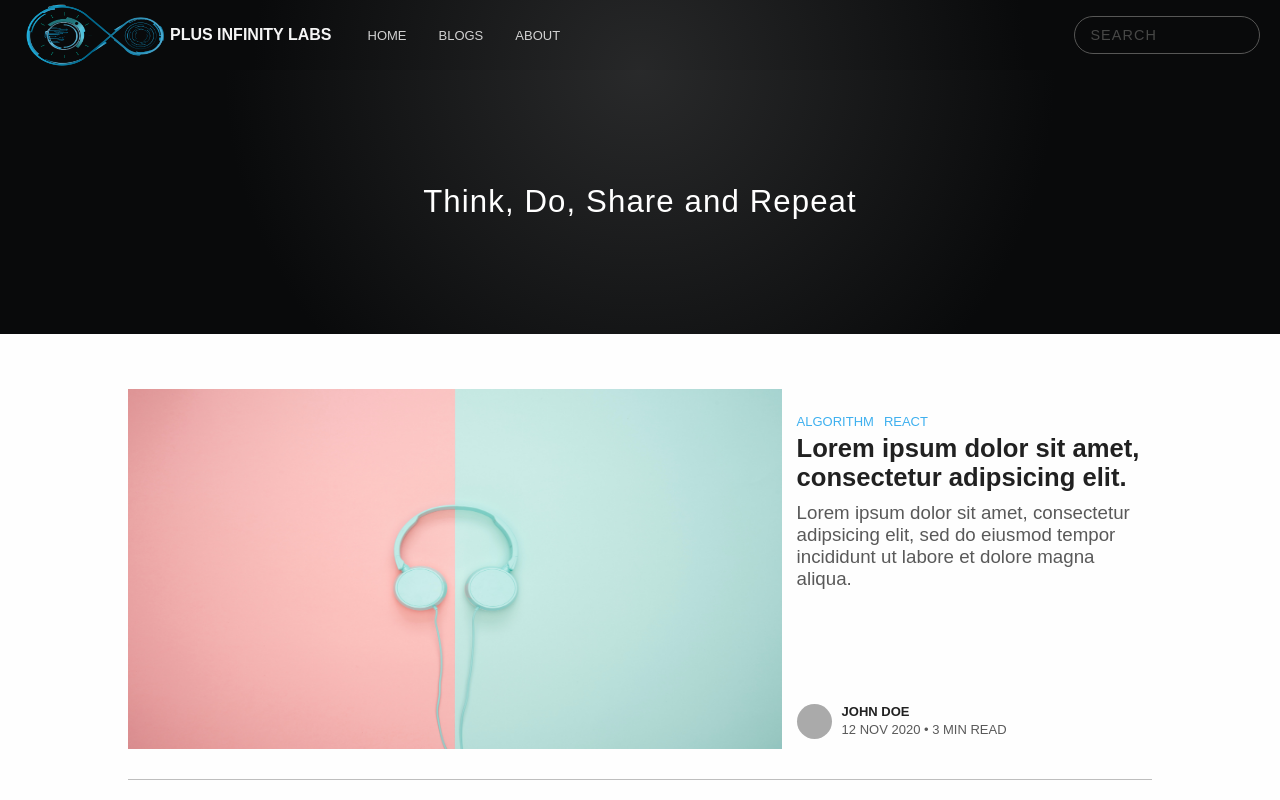
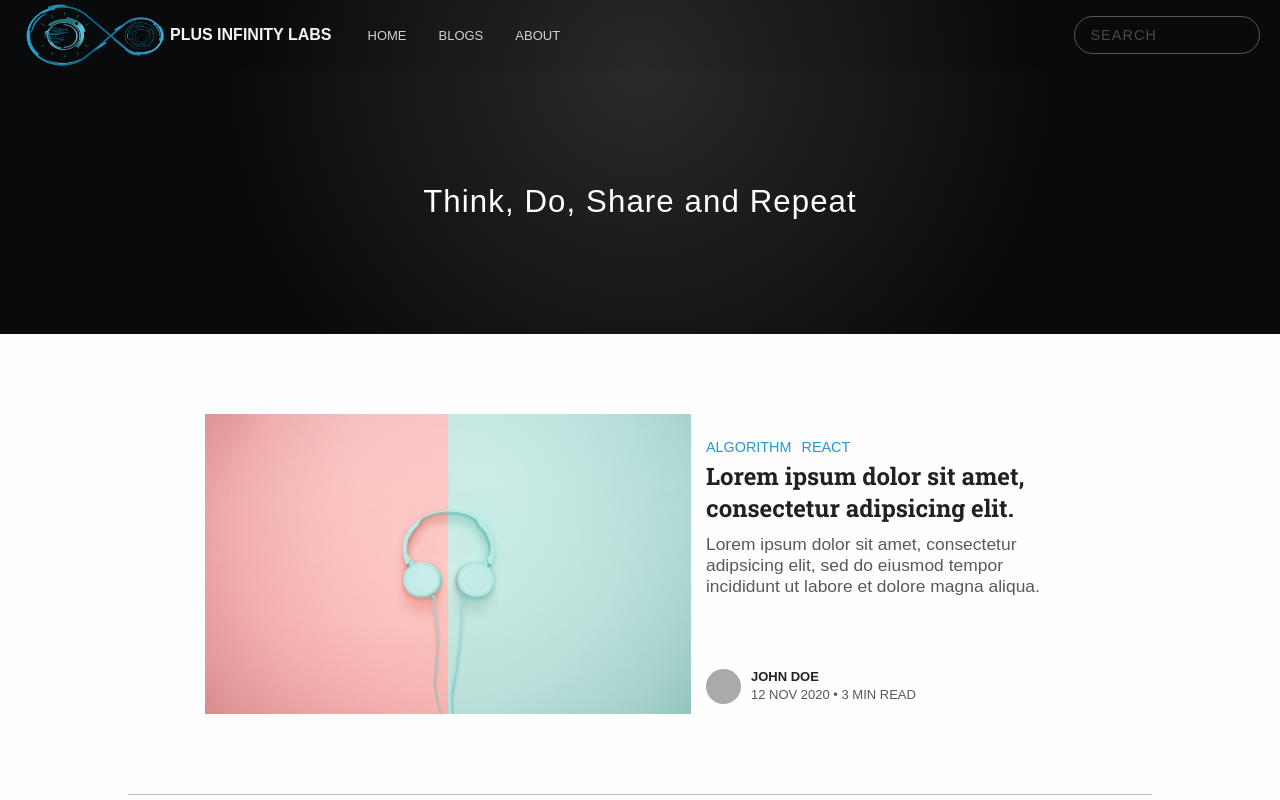
Before and after one commit to GowshikPrabhu/pi-labs-blog, a React (Create React App) app in the folder client/: page / in a window 1280 px wide. Shown: the top 800 px of the page. Built offline with nearby package versions, Linux system fonts and the light colour scheme; a web font is replaced by a local one.

Commit message:
change font styles for blog card

```diff
--- a/client/src/pages/Components/BlogCard/BlogCard.css
+++ b/client/src/pages/Components/BlogCard/BlogCard.css
@@ -30,9 +30,9 @@
 .blog-card-details .tag-area-card p {
   margin: 0;
   text-transform: uppercase;
-  font-size: 0.8125rem;
-  font-weight: 500;
-  color: #3eb0ef;
+  font-size: 0.9rem;
+  font-weight: 400;
+  color: #2596d3;
   width: fit-content;
 }
 .blog-card-details .tag-area-card p:hover {
@@ -44,12 +44,12 @@
 .blog-card-details .blog-card-title {
   margin: 0;
   font-weight: 700;
-  font-size: 1.3rem;
-  color: #212121;
+  /* font-size: 1.3rem; */
+  color: #202122;
 }
-.blog-card-details.dark .blog-card-title {
+/* .blog-card-details.dark .blog-card-title {
   color: #dcdcdc;
-}
+} */
 .blog-card-details .blog-card-description {
   margin: 10px 0 0 0;
   font-weight: 400;
@@ -57,9 +57,9 @@
   color: #595959;
   letter-spacing: 0.0008rem;
 }
-.blog-card-details.dark .blog-card-description {
+/* .blog-card-details.dark .blog-card-description {
   color: #b1b1b1;
-}
+} */
 .blog-card-details .blog-card-info {
   display: flex;
   flex-direction: row;
@@ -79,9 +79,9 @@
   margin: 0;
   padding-bottom: 3px;
 }
-.blog-card-details.dark .blog-card-info .info-name-time p:first-child {
+/* .blog-card-details.dark .blog-card-info .info-name-time p:first-child {
   color: #dcdcdc;
-}
+} */
 .blog-card-details .blog-card-info .info-name-time p:first-child:hover {
   text-decoration: underline;
 }
@@ -91,23 +91,25 @@
   color: #595959;
   margin: 0;
 }
-.blog-card-details.dark .blog-card-info .info-name-time p:last-child {
+/* .blog-card-details.dark .blog-card-info .info-name-time p:last-child {
   color: #b1b1b1;
-}
+} */
 /* Horizontal mode */
 .blog-card.horizontal {
   display: flex;
   flex-direction: row;
-  height: 380px;
-  width: 1040px;
+  height: 300px;
+  width: 85%;
   min-height: 280px;
-  margin-bottom: 30px;
-  padding-top: 20px;
+  margin: 80px auto;
   position: relative;
   cursor: pointer;
 }
+.blog-card.horizontal:nth-of-type(4n + 3) {
+  flex-direction: row-reverse;
+}
 .blog-card.horizontal .blog-card-img {
-  width: 180%;
+  width: 150%;
   height: 100%;
   object-fit: cover;
   -o-object-fit: cover;
@@ -117,12 +119,10 @@
   flex-direction: column;
   padding: 15px;
 }
-.horizontal .blog-card-details .blog-card-title {
-  font-size: 1.6rem;
-}
+
 .horizontal .blog-card-details .blog-card-description {
-  font-size: 1.17rem;
-  letter-spacing: 0.001rem;
+  font-size: 1.0875rem;
+  letter-spacing: 0.002rem;
 }
 
 @media only screen and (max-width: 768px) {
@@ -134,10 +134,7 @@
     flex-direction: column;
     min-height: 220px;
   }
-  .blog-card-details .blog-card-title,
-  .horizontal .blog-card-details .blog-card-title {
-    font-size: 1.23rem;
-  }
+
   .blog-card-details .blog-card-description,
   .horizontal .blog-card-details .blog-card-description {
     font-size: 1rem;
--- a/client/src/pages/Components/BlogCard/BlogCard.js
+++ b/client/src/pages/Components/BlogCard/BlogCard.js
@@ -36,9 +36,9 @@ const BlogCard = ({ viewMode, id }) => {
             <p>{tag}</p>
           ))}
         </div>
-        <p className='blog-card-title'>
+        <h2 className='blog-card-title'>
           Lorem ipsum dolor sit amet, consectetur adipsicing elit.
-        </p>
+        </h2>
         <p className='blog-card-description'>
           Lorem ipsum dolor sit amet, consectetur adipsicing elit, sed do
           eiusmod tempor incididunt ut labore et dolore magna aliqua.
```
